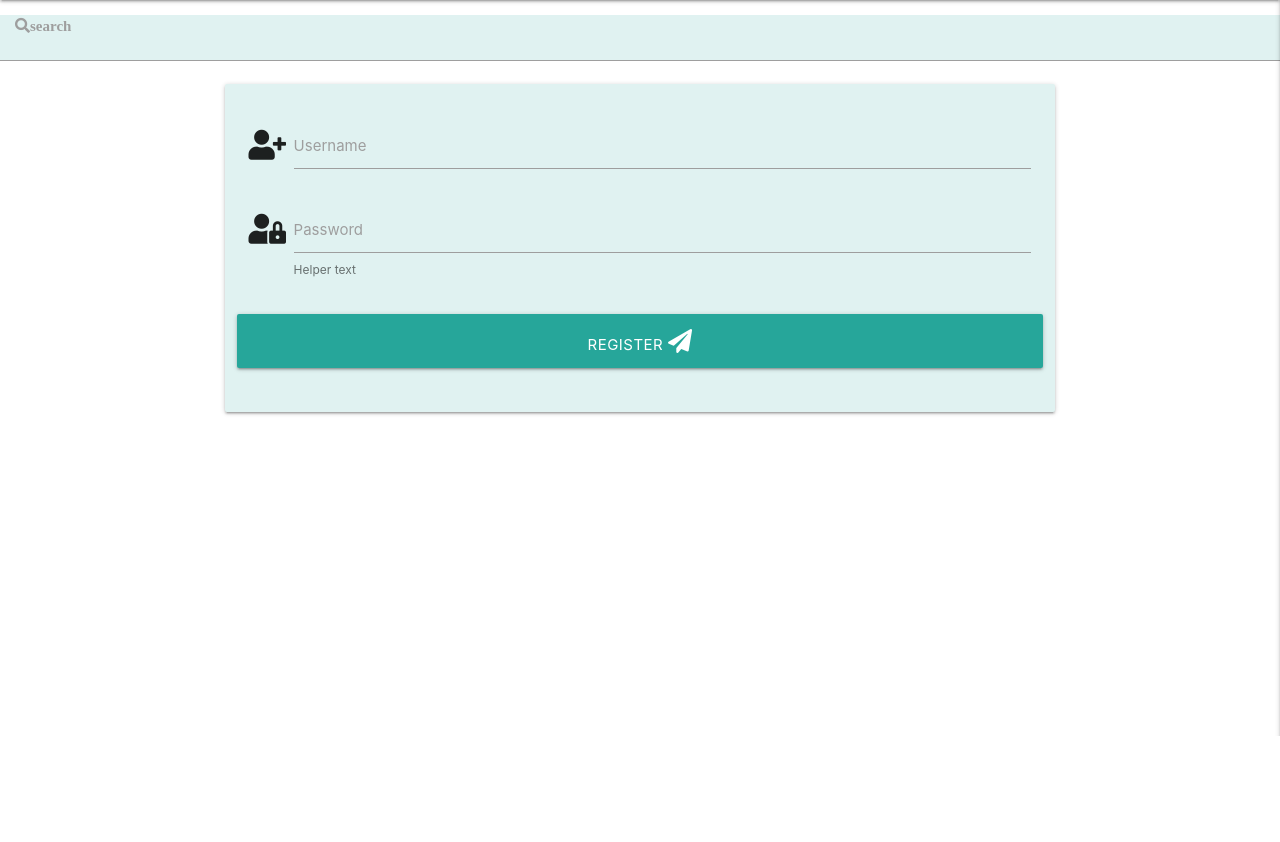
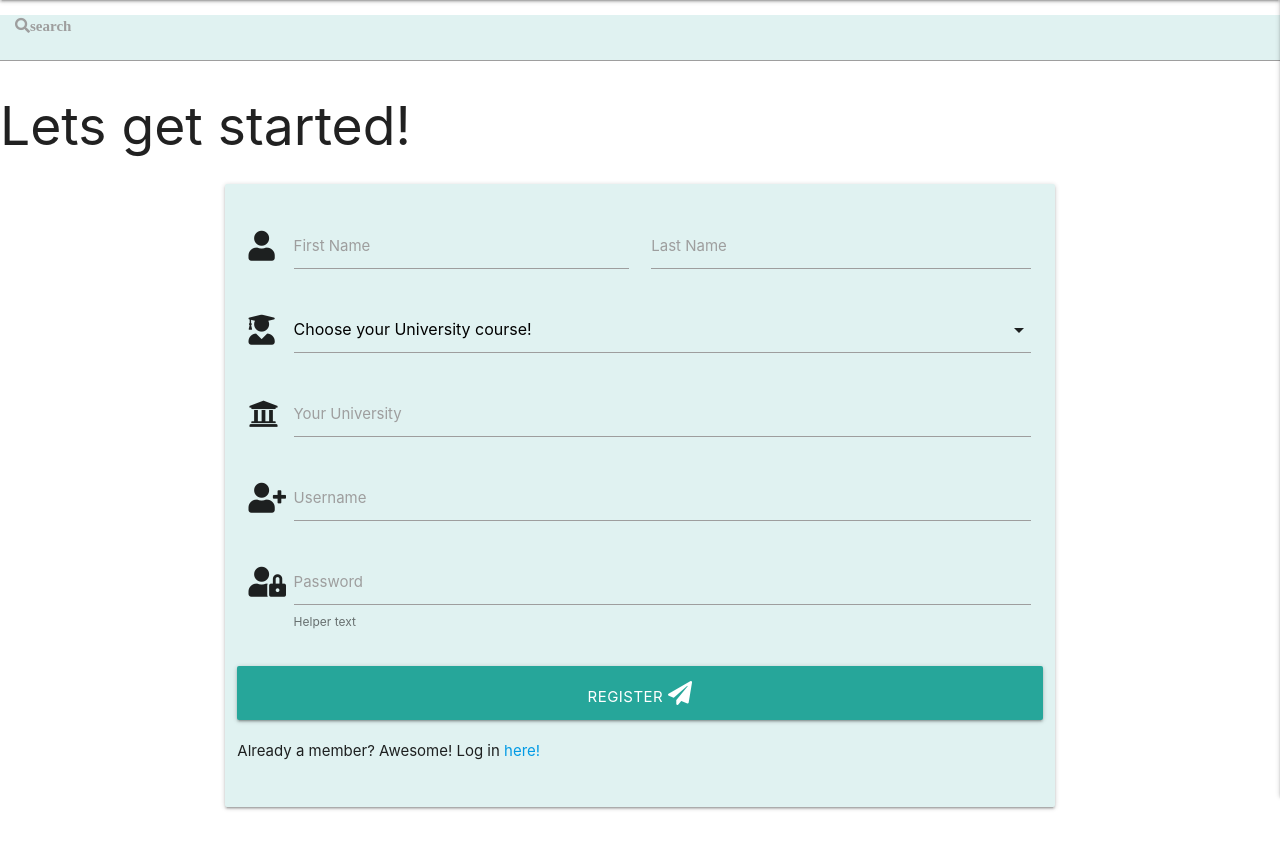
Before and after one commit to byrnelorcan/MS3-UniBook, a Flask app: page /register in a window 1280 px wide. Shown: the part 64-906 px from the top of the page. Before the commit the page ends 800 px from the top, so only its background shows below. Run offline with Flask 2, Linux system fonts and the light colour scheme; some libraries are stand-ins or nearby versions.

Commit message:
registration fields added

```diff
--- a/static/js/script.js
+++ b/static/js/script.js
@@ -1,3 +1,4 @@
 $(document).ready(function(){
     $('.sidenav').sidenav({edge: "right"});
+    $('select').formSelect();
   });
--- a/templates/register.html
+++ b/templates/register.html
@@ -1,14 +1,44 @@
 {% extends "base.html" %}
 {% block content %}
+
+<h2>
+    <span>Lets get started!</span>
+</h2>
 
 <div class="row">
     <form class="col s12 m8 offset-m2" method="POST" action="{{ url_for('register') }}">
       <div class="card-panel teal lighten-5">
         <div class="row">
+            <div class="input-field col s6">
+                <i class="fas fa-user prefix"></i>
+                <input id="firstname" name="firstname" type="text" class="validate">
+                <label for="firstname">First Name</label>
+            </div>
+            <div class="input-field col s6">
+                <input id="lastname" name="lastname" type="text" class="validate">
+                <label for="lastname">Last Name</label>
+            </div>
             <div class="input-field col s12">
-              <i class="fas fa-user-plus prefix text-darken"></i>
-              <input id="username" name="username" type="text" class="validate">
-              <label for="username">Username</label>
+                <i class="fas fa-user-graduate prefix text-darken"></i>
+                <select>
+                  <option value="" disabled selected>Choose your University course!</option>
+                  <option value="1">Science</option>
+                  <option value="2">Engineering and Tech</option>
+                  <option value="3">Law</option>
+                  <option value="4">Medicine</option>
+                  <option value="5">Arts</option>
+                  <option value="6">Other</option>
+                </select>
+            </div>
+            <div class="input-field col s12">
+                <i class="fas fa-university prefix text-darken"></i>
+                <input id="university" name="university" type="text" class="validate">
+                <label for="university">Your University</label>
+            </div>
+            <div class="input-field col s12">
+                <i class="fas fa-user-plus prefix text-darken"></i>
+                <input id="username" name="username" type="text" class="validate">
+                <label for="username">Username</label>
             </div>
             <div class="input-field col s12">
                 <i class="fas fa-user-lock prefix text-darken"></i>
@@ -22,6 +52,11 @@
                 <i class="fas fa-paper-plane"></i>
               </button>
           </div>
+          <div class="row">
+              <span>
+                  Already a member? Awesome! Log in <a href="">here!</a>
+              </span>
+          </div>
       </div>
     </form>
   </div>
```
